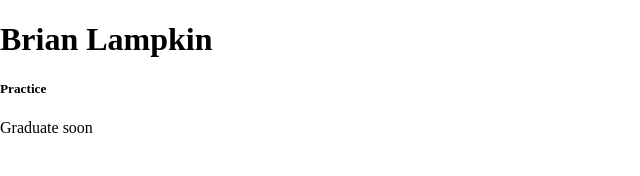
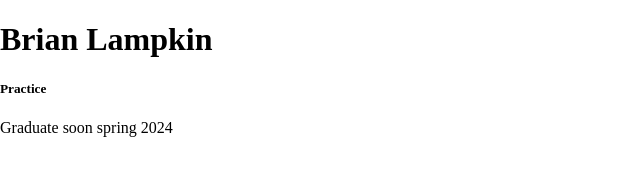
Before and after one commit to Blamp25/lampkibs-prototype, a plain HTML site: page index.html in a window 1280 px wide. Shown: the whole page, without its empty margins (0-640 px from the left). Drawn offline with Linux system fonts and the light colour scheme.

Commit message:
Update index.html

```diff
--- a/index.html
+++ b/index.html
@@ -7,6 +7,6 @@
   <body>
     <h1> Brian Lampkin</h1>
     <h5>Practice</h5>
-  Graduate soon
+  Graduate soon spring 2024
   </body>
 </html>
```
